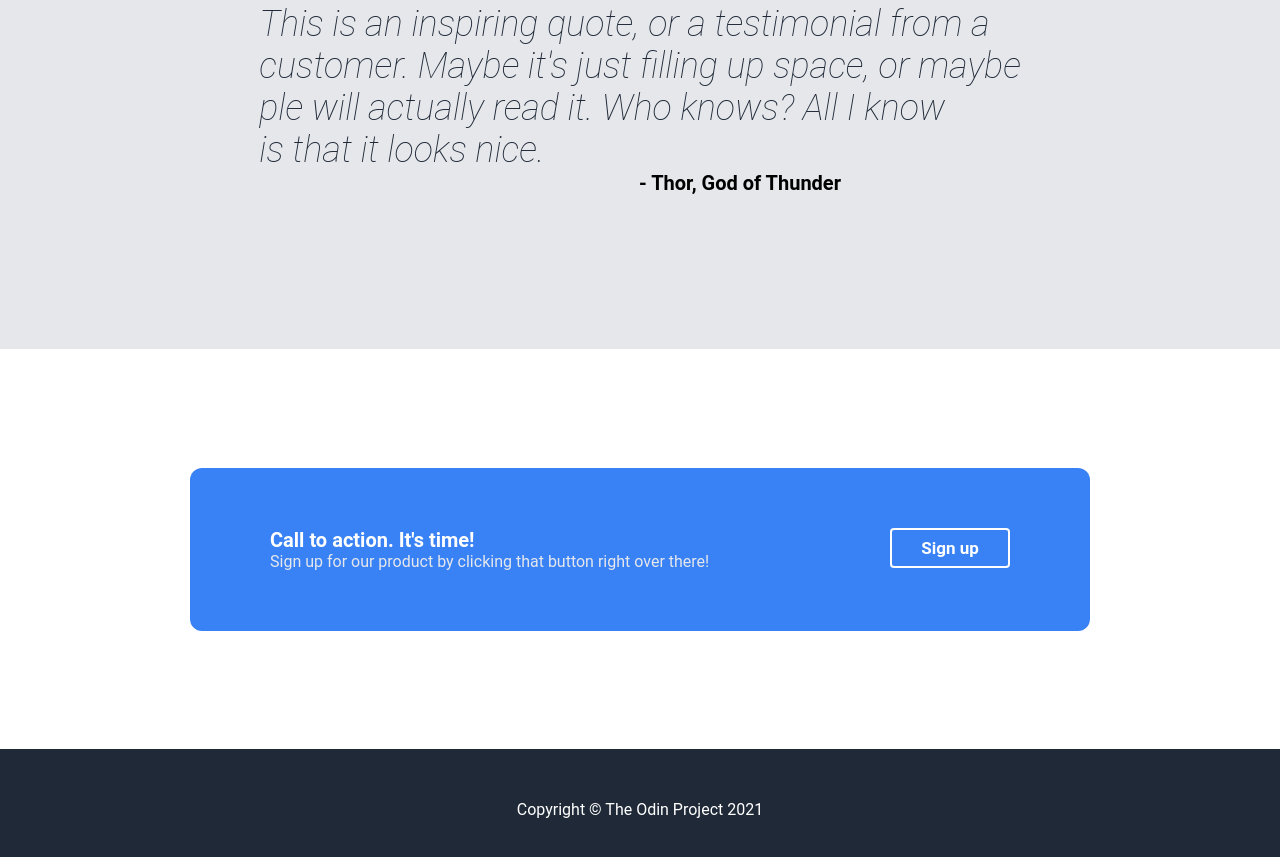
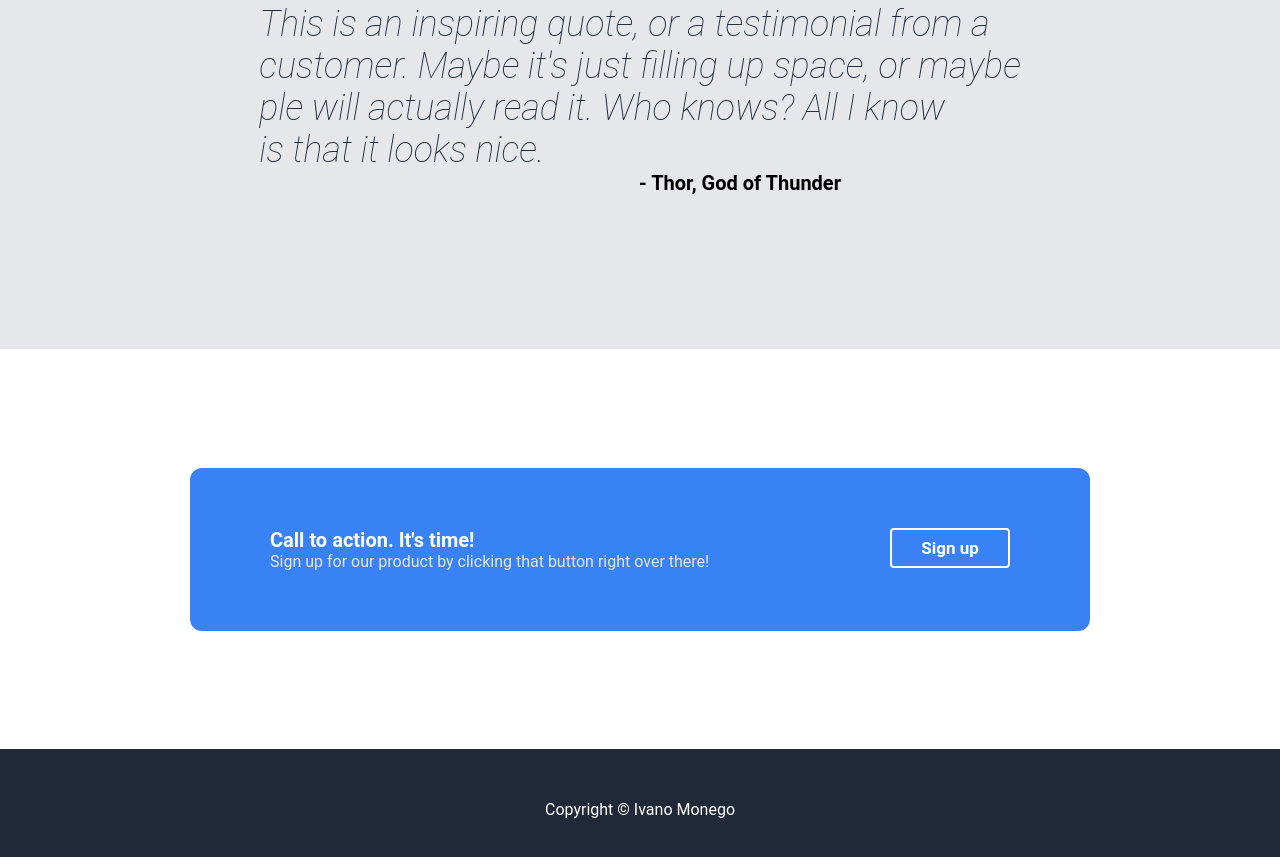
Before and after one commit to monego-ivano/odin_project_landing_practice, a plain HTML site: page index.html in a window 1280 px wide. Shown: the part 1123-1980 px from the top of the page. Drawn offline with Linux system fonts and the light colour scheme.

Commit message:
Changed the copyright to my name

```diff
--- a/index.html
+++ b/index.html
@@ -71,7 +71,7 @@
         </div>
     </div>
     <div class="footer">
-        <p>Copyright © The Odin Project 2021</p>
+        <p>Copyright © Ivano Monego</p>
     </div>
 </body>
 
```
